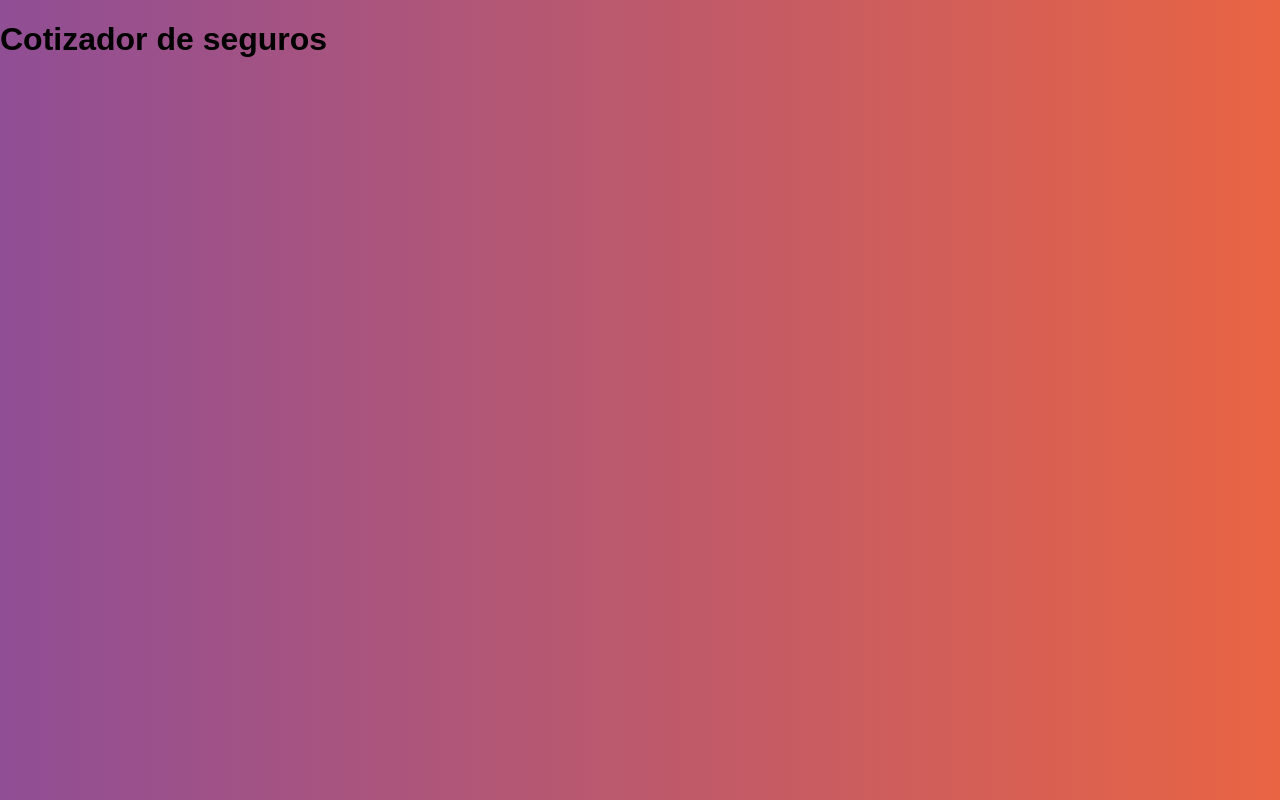
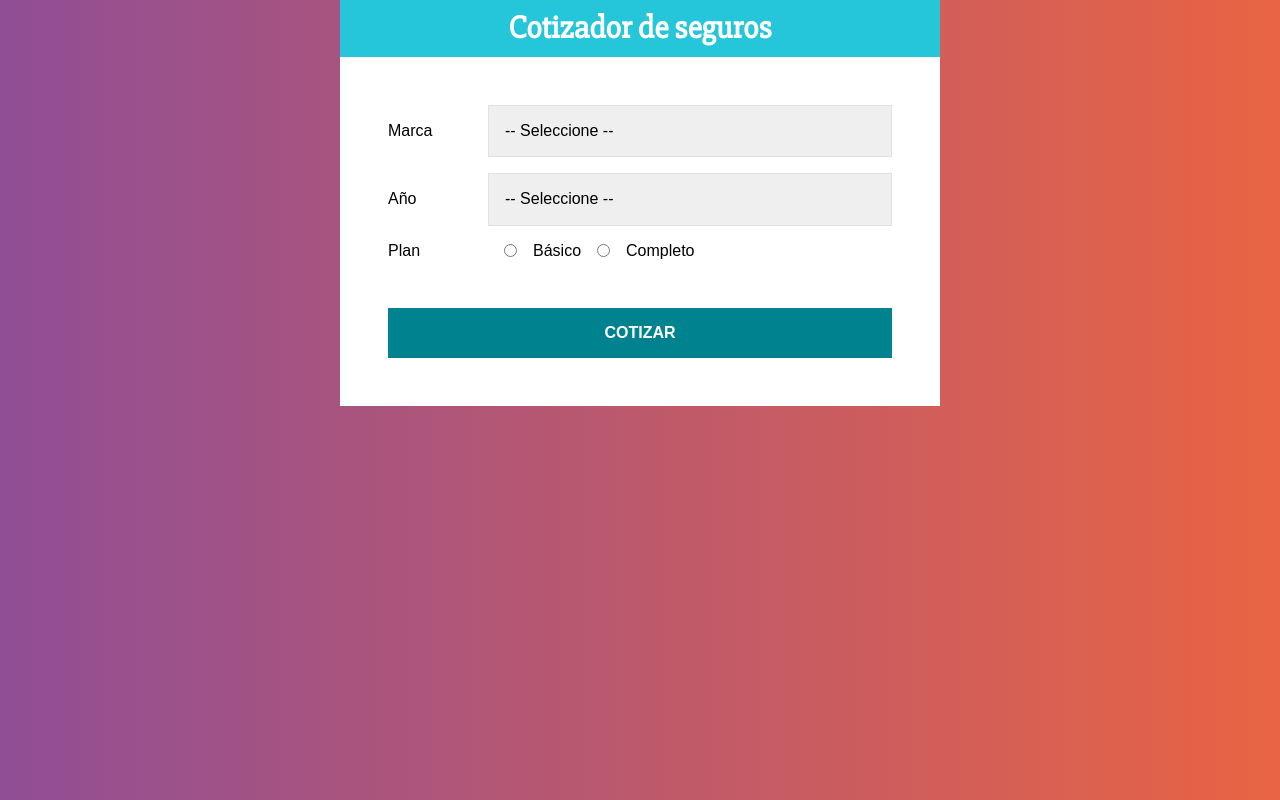
Before and after one commit to JKBustillo/insurance-quote, a React (Create React App) app: page / in a window 1280 px wide. Built offline with nearby package versions, Linux system fonts and the light colour scheme.

Commit message:
Form added and styled components in Header and Form added

```diff
--- a/src/App.js
+++ b/src/App.js
@@ -1,9 +1,27 @@
 import React from 'react';
 import Header from './components/Header';
+import styled from '@emotion/styled';
+import Form from './components/Form';
+
+const Contenedor = styled.div`
+  max-width: 600px;
+  margin: 0 auto;
+`;
+
+const ContenedorForm = styled.div`
+  background-color: #FFFFFF;
+  padding: 3rem;
+`;
 
 function App() {
   return (
-    <Header titulo="Cotizador de seguros" />
+    <Contenedor>
+      <Header titulo="Cotizador de seguros" />
+
+      <ContenedorForm>
+        <Form />
+      </ContenedorForm>
+    </Contenedor>
   );
 }
 
--- /dev/null
+++ b/src/components/Form.js
@@ -0,0 +1,91 @@
+import React from 'react';
+import styled from '@emotion/styled';
+
+const Campo = styled.div`
+    display: flex;
+    margin-bottom: 1em;
+    align-items: center;
+`;
+
+const Label = styled.label`
+    flex: 0 0 100px;
+`;
+
+const Select = styled.select`
+    display: block;
+    width: 100%;
+    padding: 1rem;
+    border: 1px solid #e1e1e1;
+    -webkit-appearance: none;
+`;
+
+const InputRadio = styled.input`
+    margin: 0 1rem;
+`;
+
+const Boton = styled.button`
+    background-color: #00838F;
+    font-size: 16px;
+    width: 100%;
+    padding: 1rem;
+    color: #FFFFFF;
+    text-transform: uppercase;
+    font-weight: bold;
+    border: none;
+    transition: background-color .3s ease;
+    margin-top: 2rem;
+
+    &:hover {
+        cursor: pointer;
+        background-color: #26C6DA;
+    }
+`;
+
+const Form = () => {
+    return (
+        <form>
+            <Campo>
+                <Label>Marca</Label>
+                <Select>
+                    <option value="">-- Seleccione --</option>
+                    <option value="americano">Americano</option>
+                    <option value="europeo">Europeo</option>
+                    <option value="asiatico">Asiatico</option>
+                </Select>
+            </Campo>
+            <Campo>
+                <Label>Año</Label>
+                <Select>
+                <option value="">-- Seleccione --</option>
+                <option value="2021">2021</option>
+                <option value="2020">2020</option>
+                <option value="2019">2019</option>
+                <option value="2018">2018</option>
+                <option value="2017">2017</option>
+                <option value="2016">2016</option>
+                <option value="2015">2015</option>
+                <option value="2014">2014</option>
+                <option value="2013">2013</option>
+                <option value="2012">2012</option>
+                </Select>
+            </Campo>
+            <Campo>
+                <Label>Plan</Label>
+                <InputRadio
+                    type="radio"
+                    name="plan"
+                    value="basico"
+                /> Básico
+
+                <InputRadio
+                    type="radio"
+                    name="plan"
+                    value="completo"
+                /> Completo
+            </Campo>
+            <Boton type="button">Cotizar</Boton>
+        </form>
+    );
+}
+
+export default Form;
--- a/src/components/Header.js
+++ b/src/components/Header.js
@@ -1,8 +1,25 @@
 import React from 'react';
+import styled from '@emotion/styled';
+
+const ContenedorHeader = styled.header`
+    background-color: #26C6DA;
+    padding: 10px;
+    font-weight: bold;
+    color: #FFFFFF;
+`;
+
+const TextoHeader = styled.h1`
+    font-size: 2rem;
+    margin: 0;
+    font-family: 'Slabo 27px', serif;
+    text-align: center;
+`;
 
 const Header = ({ titulo }) => {
     return (
-        <h1>{titulo}</h1>
+        <ContenedorHeader>
+            <TextoHeader>{titulo}</TextoHeader>
+        </ContenedorHeader>
     );
 }
 
```
